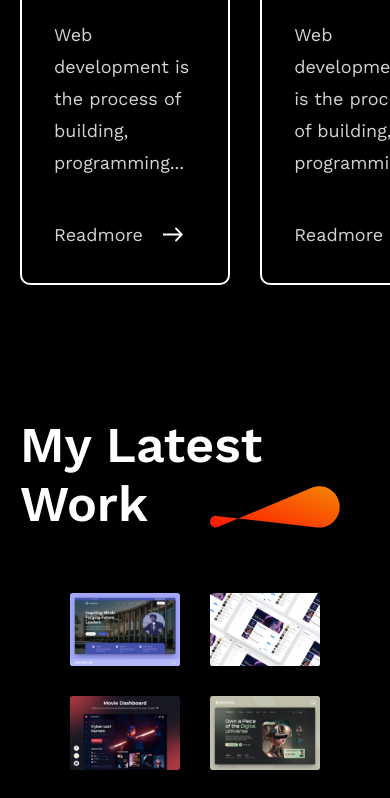
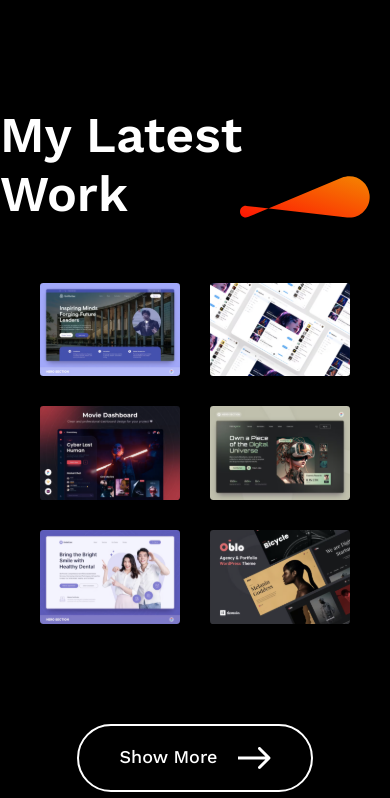
Before and after one commit to jaganparigi/portfolio, a React (Vite) app: page / in a window 390 px wide. Shown: the part 3959-4757 px from the top of the page. Built offline with nearby package versions, Linux system fonts and the light colour scheme.

Commit message:
minor changes to css files

```diff
--- a/src/components/About/About.css
+++ b/src/components/About/About.css
@@ -141,4 +141,10 @@
         font-size: 18px;
         margin-left: -10px;
     }
+    .about-skill:hover{
+        transform: scale(1.1);
+    }
+    .about-achievement:hover{
+        transform: scale(1.2);
+    }
 }
--- a/src/components/Hero/Hero.css
+++ b/src/components/Hero/Hero.css
@@ -55,11 +55,12 @@
         margin-top: 20px;
     }
     .hero h1{
-        width: 120%;
+        width: 300%;
         font-size: 50px;
     }
     .hero p{
-        width: 160%;
+        width: 300%;
+        text-align:center;
         font-size: 18px;
         line-height: 32px;
         margin: 10px 10px;
--- a/src/components/MyWork/MyWork.css
+++ b/src/components/MyWork/MyWork.css
@@ -57,11 +57,11 @@
 @media(max-width:768px){
     .mywork{
         gap: 50px;
-        margin: 50px 70px;
+        margin: 50px 40px;
         align-items: start;
     }
     .mywork-title h1{
-        margin-left: -50px;
+        margin-left: -40px;
         padding: 0;
         font-size: 50px;
         font-weight: 600;
--- a/src/components/Navbar/Navbar.css
+++ b/src/components/Navbar/Navbar.css
@@ -68,6 +68,7 @@
         position: fixed;
         right: 30px;
         cursor: pointer;
+        transition: 0.5s;
     }
     .nav-mob-close{
         display: block;
@@ -75,6 +76,7 @@
         top: 35px;
         left: 280px;
         width: 30px;
+        transition: 0.5s;
     }
     .nav-menu{
         display: flex;
```
